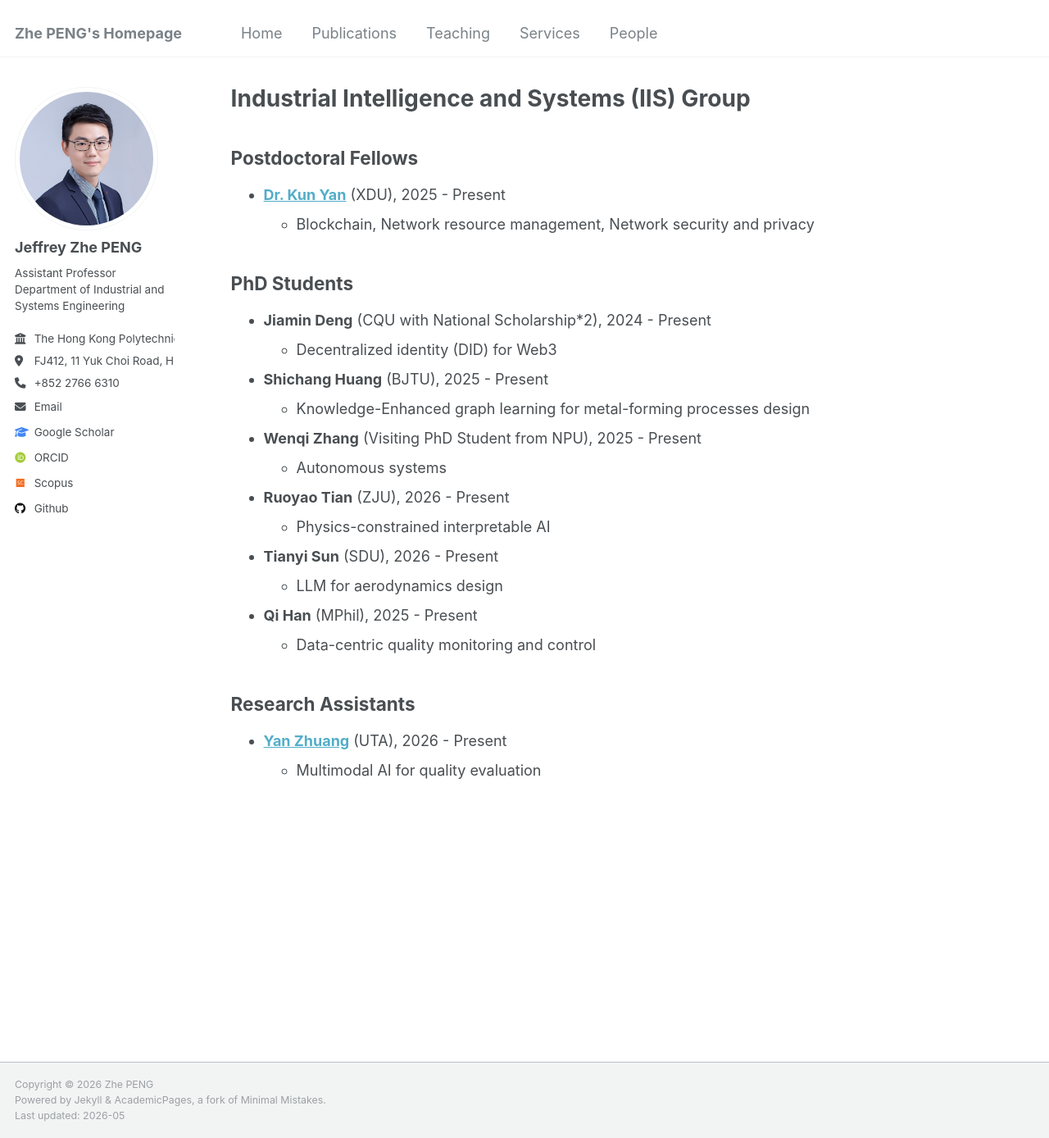
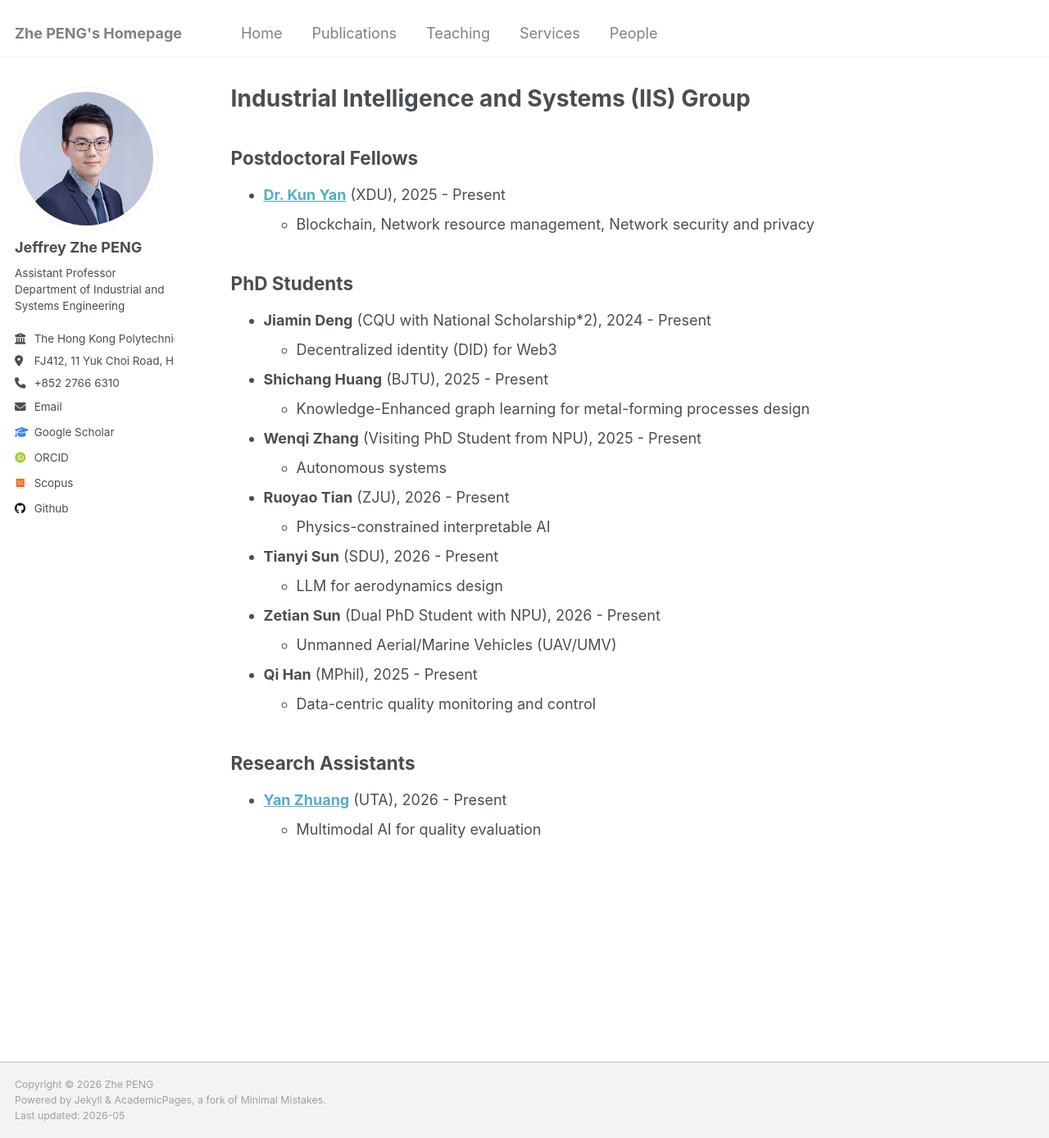
Before and after one commit to PENG-Zhe/peng-zhe.github.io, a Jekyll site: the page built from _pages/people.md, in a window 1280 px wide and 1388 px high. Shown: the whole window at 82% size. Built offline with Jekyll 4.4.1, drawn with Linux system fonts in a browser that asks for light colours; some web fonts are replaced.

Commit message:
Update people.md

```diff
--- a/_pages/people.md
+++ b/_pages/people.md
@@ -26,6 +26,9 @@ layout: archive
 * **Tianyi Sun** (SDU), 2026 - Present
   * LLM for aerodynamics design
 
+* **Zetian Sun** (Dual PhD Student with NPU), 2026 - Present
+  * Unmanned Aerial/Marine Vehicles (UAV/UMV)
+
 * **Qi Han** (MPhil), 2025 - Present
   * Data-centric quality monitoring and control
 
```
